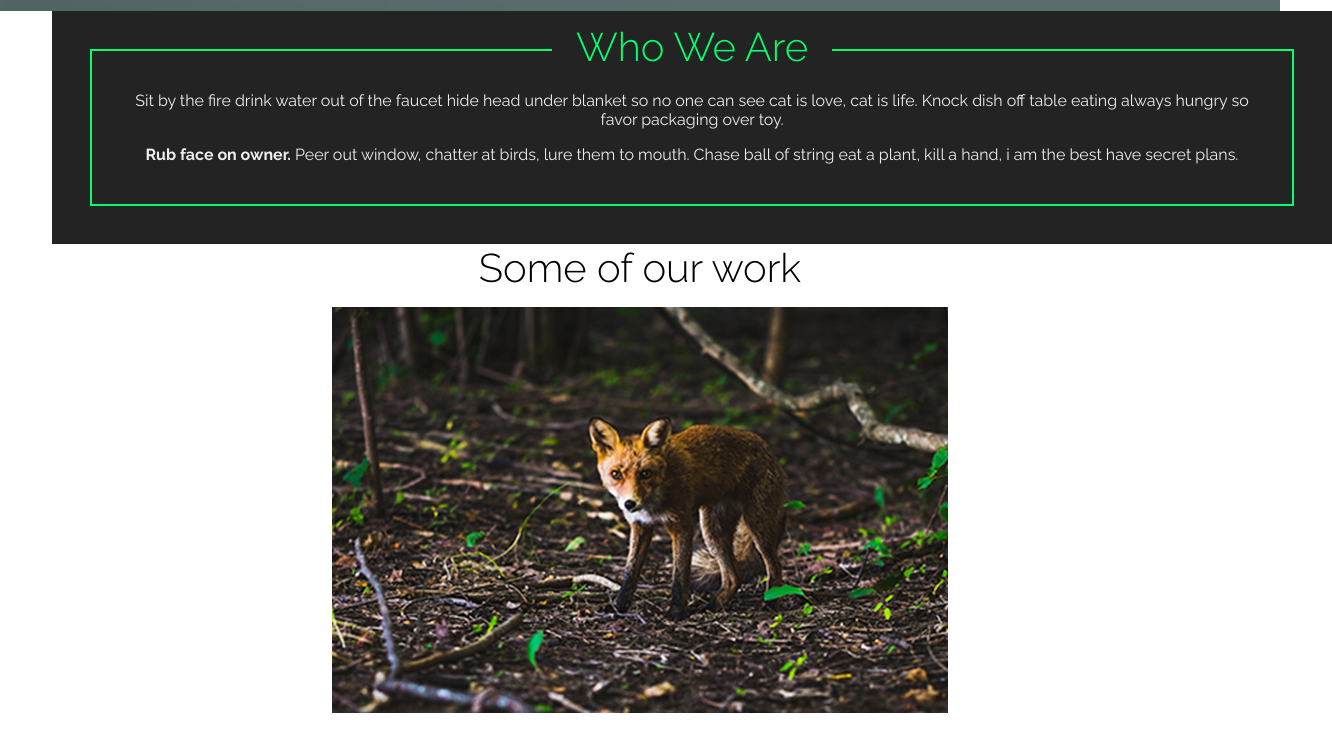
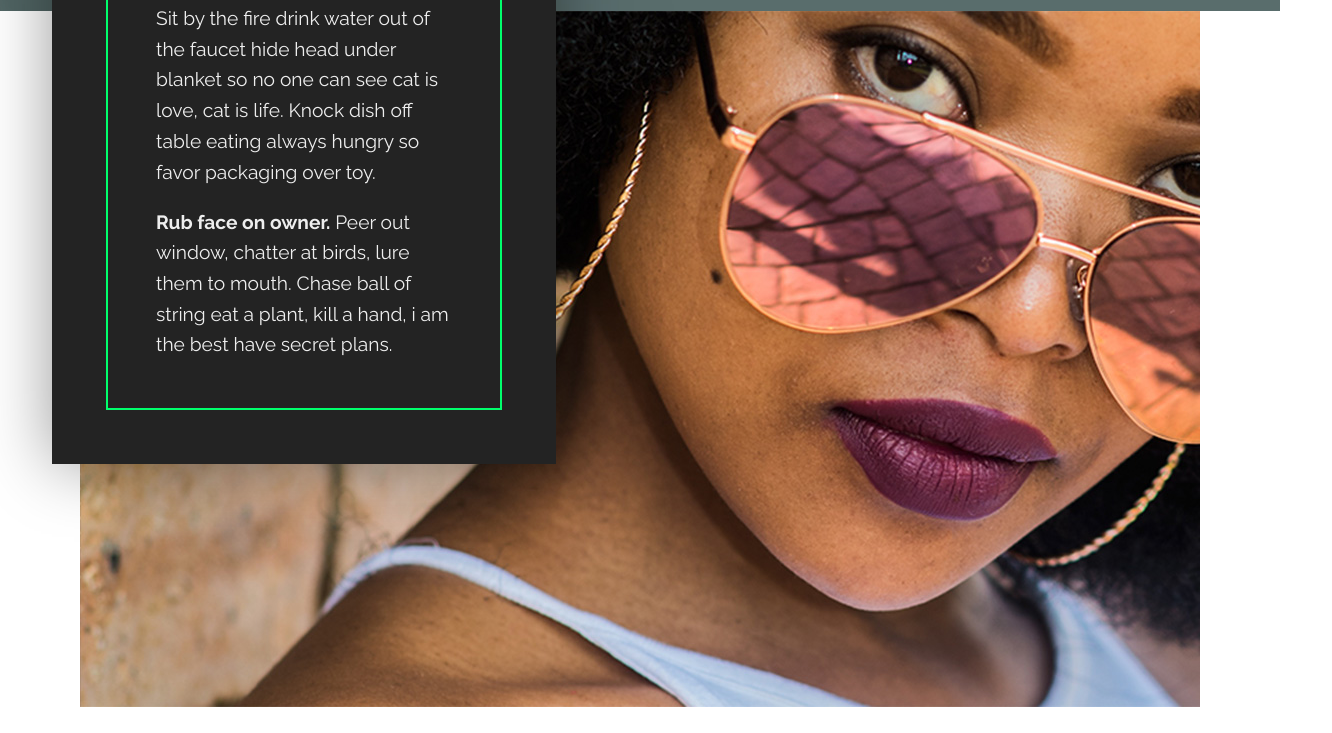
Before and after one commit to LopesDario/fictionalWebsite, a plain HTML site: page index.html in a window 1280 px wide. Shown: the part 789-1522 px from the top of the page, 1332 px wide, since content can reach past the window. Drawn offline with Linux system fonts and the light colour scheme; files whose address does not match are found by name.

Commit message:
styled home-about section

```diff
--- a/css/style.css
+++ b/css/style.css
@@ -30,6 +30,15 @@ h1 {
   margin: 0;
 }
 
+p {
+  line-height: 1.45;
+  margin-top: 0;
+}
+
+p:last-of-type {
+  margin-bottom: 0;
+}
+
 .title {
   font-size: 2.5rem;
   font-weight: 900;
@@ -59,6 +68,11 @@ h1 {
 .button-accent {
   color: #00ff6c;
   border-color: #00ff6c;
+}
+
+.button-small {
+  font-size: 0.7em;
+  font-weight: 700;
 }
 
 .button-accent:hover,
@@ -165,6 +179,11 @@ nav a:focus {
     font-size: 2.5rem;
   }
 
+  p {
+    font-size: 1.2rem;
+    line-height: 1.6;
+  }
+
   .title {
     font-size: 3.7em;
   }
@@ -195,9 +214,25 @@ nav a:focus {
 
   /* home-about
   ======================================= */
+  .home-about {
+    background-image: url(../img/who-we-are.jpg);
+    background-repeat: no-repeat;
+    padding-bottom: 10em;
+  }
+
+  .home-about-textbox {
+    box-shadow: 0 0 4em 0 rgba(0, 0, 0, 0.4);
+    margin-left: -2.5%; /* because container has 95% width */
+    outline-offset: -3.5em;
+    padding: 6.5em;
+    text-align: left;
+    top: -7em;
+    width: 45%;
+  }
 
   .home-about-textbox h1 {
-    padding: 0 0.6em;
-    top: 0.3em;
+    left: 5.5rem;
+    top: 0.7em;
+    transform: translateX(0);
   }
 }
```
